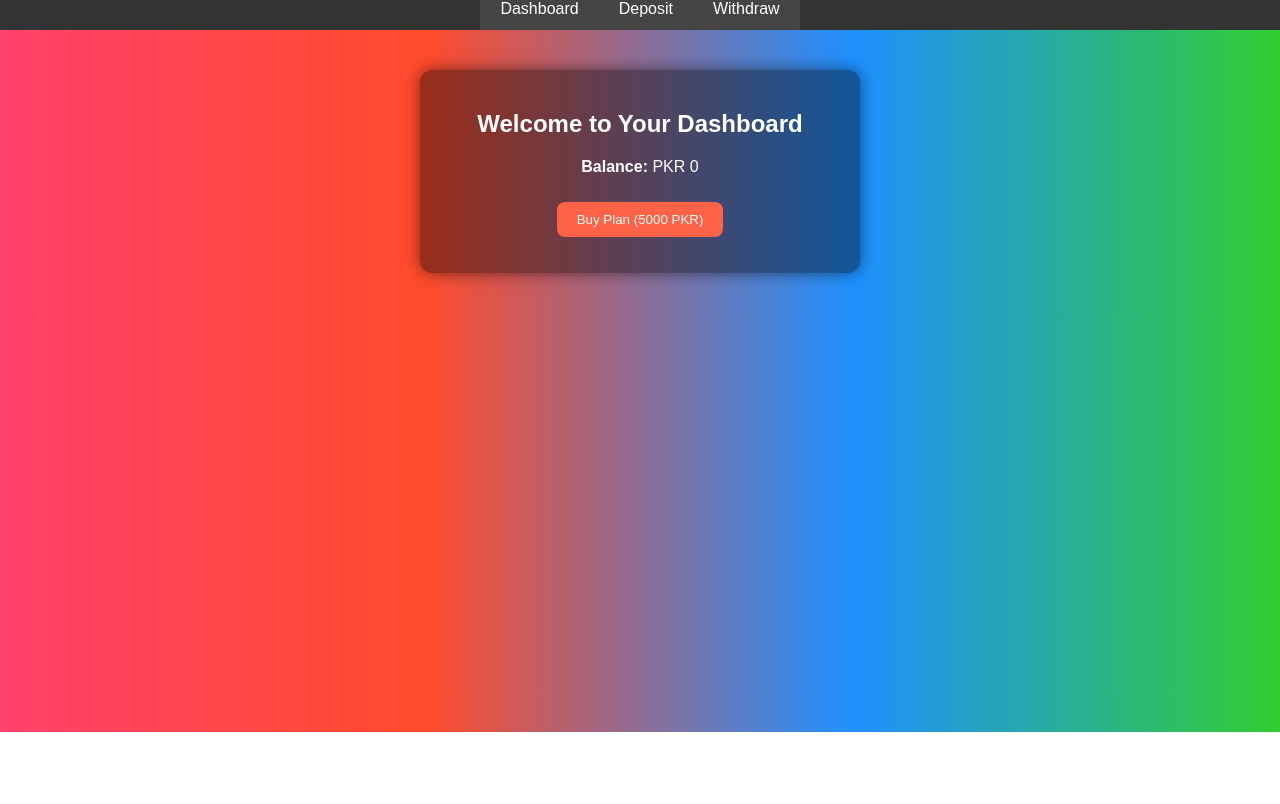
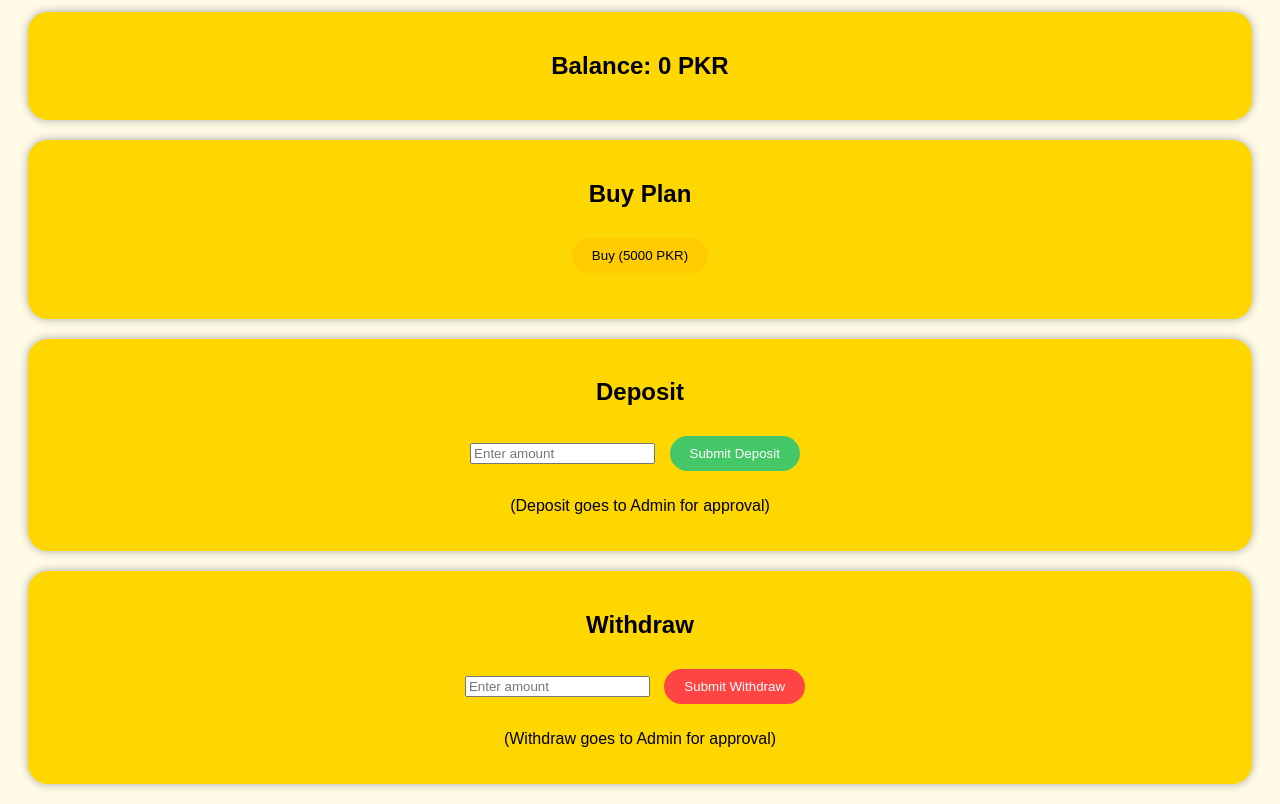
Before and after one commit to PkrGames92/User, a plain HTML site: page index.html in a window 1280 px wide. Shown: the part 68-872 px from the top of the page. Before the commit the page ends 800 px from the top, so only its background shows below. Drawn offline with Linux system fonts and the light colour scheme.

Commit message:
Update index.html

```diff
--- a/index.html
+++ b/index.html
@@ -2,158 +2,109 @@
 <html lang="en">
 <head>
   <meta charset="UTF-8">
-  <meta name="viewport" content="width=device-width, initial-scale=1.0">
   <title>User Panel</title>
   <style>
-    body {
-      font-family: Arial, sans-serif;
-      margin: 0;
-      background: linear-gradient(to right, #ff416c, #ff4b2b, #1e90ff, #32cd32);
-      color: #fff;
-    }
-    header {
-      background: #222;
-      padding: 15px;
-      text-align: center;
-      font-size: 22px;
-      font-weight: bold;
-    }
-    nav {
-      display: flex;
-      justify-content: center;
-      background: #333;
-    }
-    nav button {
-      padding: 12px 20px;
-      border: none;
-      cursor: pointer;
-      background: #444;
-      color: #fff;
-      font-size: 16px;
-      transition: 0.3s;
-    }
-    nav button:hover {
-      background: #ff6347;
-    }
-    .section {
-      display: none;
-      padding: 20px;
-      text-align: center;
-    }
-    .active {
-      display: block;
-    }
-    .card {
-      background: rgba(0,0,0,0.4);
-      margin: 20px auto;
-      padding: 20px;
-      max-width: 400px;
-      border-radius: 12px;
-      box-shadow: 0 0 15px rgba(0,0,0,0.5);
-    }
-    input, select {
-      padding: 10px;
-      width: 90%;
-      margin: 10px 0;
-      border-radius: 8px;
-      border: none;
-    }
-    button.action {
-      background: #ff6347;
-      padding: 10px 20px;
-      border-radius: 8px;
-      border: none;
-      color: #fff;
-      cursor: pointer;
-      margin-top: 10px;
-      transition: 0.3s;
-    }
-    button.action:hover {
-      background: #ff4500;
-    }
+    body { font-family: Arial, sans-serif; background:#fffbe6; text-align:center; }
+    .card { background:#ffd700; border-radius:20px; padding:20px; margin:20px; box-shadow:0 0 10px #aaa; }
+    button { padding:10px 20px; margin:10px; border:none; border-radius:20px; cursor:pointer; }
+    .gold-btn { background:#ffcc00; }
+    .red-btn { background:#ff4444; color:#fff; }
+    .green-btn { background:#44c767; color:#fff; }
   </style>
 </head>
 <body>
-  <header>User Panel</header>
-  <nav>
-    <button onclick="showSection('dashboard')">Dashboard</button>
-    <button onclick="showSection('deposit')">Deposit</button>
-    <button onclick="showSection('withdraw')">Withdraw</button>
-  </nav>
 
-  <!-- Dashboard -->
-  <div id="dashboard" class="section active">
+  <h1>User Panel</h1>
   <div class="card">
-      <h2>Welcome to Your Dashboard</h2>
-      <p><b>Balance:</b> PKR <span id="balance">0</span></p>
-      <button class="action" onclick="buyPlan()">Buy Plan (5000 PKR)</button>
+    <h2>Balance: <span id="balance">0</span> PKR</h2>
+    <h3 id="profitInfo"></h3>
+  </div>
+
+  <div class="card">
+    <h2>Buy Plan</h2>
+    <button class="gold-btn" onclick="buyPlan()">Buy (5000 PKR)</button>
     <p id="timer"></p>
   </div>
+
+  <div class="card">
+    <h2>Deposit</h2>
+    <input id="depAmount" type="number" placeholder="Enter amount">
+    <button class="green-btn" onclick="deposit()">Submit Deposit</button>
+    <p>(Deposit goes to Admin for approval)</p>
   </div>
 
-  <!-- Deposit -->
-  <div id="deposit" class="section">
-    <div class="card">
-      <h2>Deposit</h2>
-      <p>Send amount to the following accounts:</p>
-      <p><b>EasyPaisa:</b> 03319535871</p>
-      <p><b>JazzCash:</b> 03159676813</p>
-      <input type="text" placeholder="Enter Transaction ID">
-      <button class="action">Submit</button>
-    </div>
-  </div>
-
-  <!-- Withdraw -->
-  <div id="withdraw" class="section">
   <div class="card">
     <h2>Withdraw</h2>
-      <input type="number" placeholder="Enter Amount">
-      <select>
-        <option value="easypaisa">EasyPaisa</option>
-        <option value="jazzcash">JazzCash</option>
-      </select>
-      <input type="text" placeholder="Enter Your Account Number">
-      <button class="action">Request Withdraw</button>
-    </div>
+    <input id="withAmount" type="number" placeholder="Enter amount">
+    <button class="red-btn" onclick="withdraw()">Submit Withdraw</button>
+    <p>(Withdraw goes to Admin for approval)</p>
   </div>
 
 <script>
-    function showSection(id) {
-      document.querySelectorAll('.section').forEach(s => s.classList.remove('active'));
-      document.getElementById(id).classList.add('active');
-    }
+let balance = parseInt(localStorage.getItem("balance")||0);
+document.getElementById("balance").innerText = balance;
 
-    let balance = 0;
-    let timerInterval;
-
-    function buyPlan() {
-      if (balance >= 5000) {
+// Buy plan
+function buyPlan(){
+  if(balance >= 5000){
     balance -= 5000;
+    localStorage.setItem("balance", balance);
     document.getElementById("balance").innerText = balance;
-        startTimer();
-        alert("Plan Activated! You will earn PKR 833 every 24 hours.");
+    let end = Date.now() + 24*60*60*1000;
+    localStorage.setItem("planEnd", end);
+    runTimer();
   } else {
-        alert("Insufficient Balance! Please deposit first.");
+    alert("Not enough balance!");
   }
 }
 
-    function startTimer() {
-      let seconds = 24 * 60 * 60;
-      timerInterval = setInterval(() => {
-        seconds--;
-        let hrs = Math.floor(seconds / 3600);
-        let mins = Math.floor((seconds % 3600) / 60);
-        let secs = seconds % 60;
-        document.getElementById("timer").innerText = `Next profit in: ${hrs}h ${mins}m ${secs}s`;
+// Timer
+function runTimer(){
+  let end = localStorage.getItem("planEnd");
+  if(!end) return;
+  let timerEl = document.getElementById("timer");
+  let x = setInterval(()=>{
+    let now = Date.now();
+    let dist = end - now;
+    if(dist <= 0){
+      clearInterval(x);
+      balance += 833;
+      localStorage.setItem("balance", balance);
+      document.getElementById("balance").innerText = balance;
+      localStorage.removeItem("planEnd");
+      timerEl.innerText = "Profit added: 833 PKR!";
+    } else {
+      let h = Math.floor(dist/(1000*60*60));
+      let m = Math.floor((dist%(1000*60*60))/(1000*60));
+      let s = Math.floor((dist%(1000*60))/1000);
+      timerEl.innerText = `Profit in ${h}h ${m}m ${s}s`;
+    }
+  },1000);
+}
+runTimer();
 
-        if (seconds <= 0) {
-          clearInterval(timerInterval);
-          balance += 833;
-          document.getElementById("balance").innerText = balance;
-          alert("You received PKR 833 profit!");
+// Deposit request
+function deposit(){
+  let amt = document.getElementById("depAmount").value;
+  if(amt>0){
+    let reqs = JSON.parse(localStorage.getItem("deposits")||"[]");
+    reqs.push({amount:amt,status:"pending"});
+    localStorage.setItem("deposits", JSON.stringify(reqs));
+    alert("Deposit request sent to Admin!");
   }
-      }, 1000);
+}
+
+// Withdraw request
+function withdraw(){
+  let amt = document.getElementById("withAmount").value;
+  if(amt>0){
+    let reqs = JSON.parse(localStorage.getItem("withdraws")||"[]");
+    reqs.push({amount:amt,status:"pending"});
+    localStorage.setItem("withdraws", JSON.stringify(reqs));
+    alert("Withdraw request sent to Admin!");
+  }
 }
 </script>
+
 </body>
 </html>
```
Lines whose indentation alone changed are shown as unchanged.
